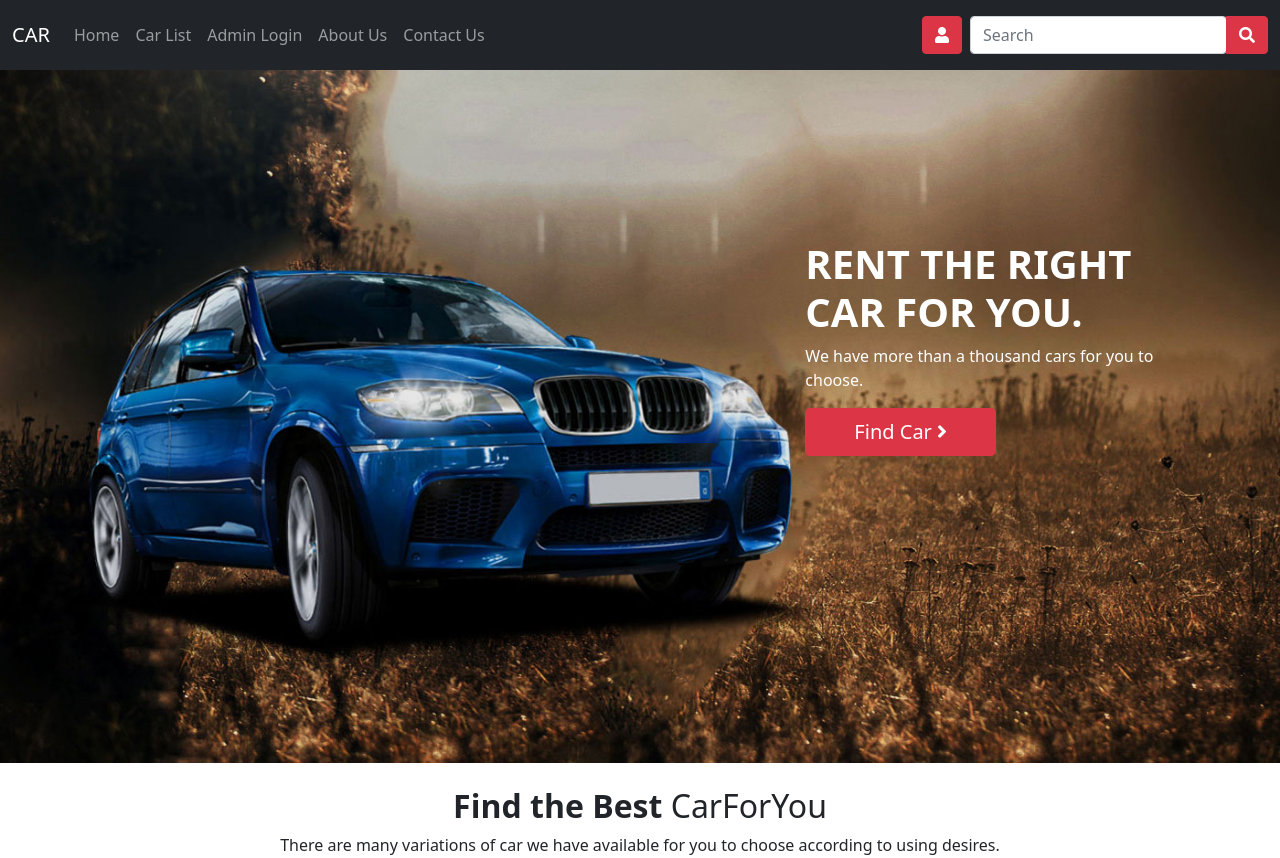
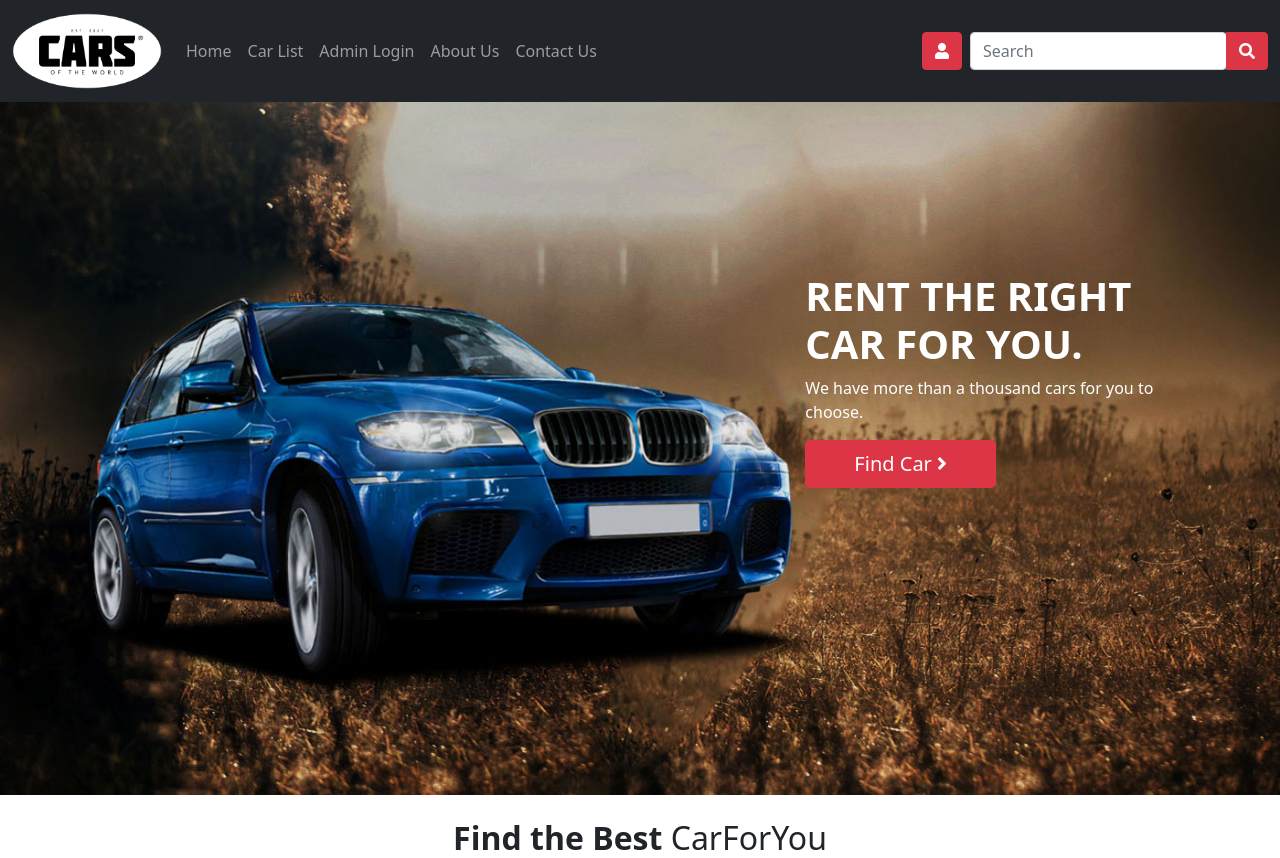
Before and after one commit to sajaadkhan7/Nerds_Cars_of_the_world, a PHP site: page /index.php in a window 1280 px wide. Shown: the top 858 px of the page. Run offline with PHP 8.4, Linux system fonts and the light colour scheme; data that the repository does not hold is empty.

Commit message:
nabar-logo-update

```diff
--- a/Nerds_CodeFiles/requires/header.php
+++ b/Nerds_CodeFiles/requires/header.php
@@ -30,7 +30,9 @@
 <body>
 <nav class="navbar navbar-expand-sm navbar-dark bg-dark">
   <div class="container-fluid">
-    <a class="navbar-brand" href="javascript:void(0)">CAR</a>
+    <a class="navbar-brand" href="javascript:void(0)">
+      <img src="assets/images/logo/cars_logo_white.png" style="width:150px;">
+    </a>
     <button class="navbar-toggler" type="button" data-bs-toggle="collapse" data-bs-target="#mynavbar">
       <span class="navbar-toggler-icon"></span>
     </button>
```
Also changed, not shown: Nerds_CodeFiles/assets/images/logo/Black.png (added), Nerds_CodeFiles/assets/images/logo/White.png (added), Nerds_CodeFiles/assets/images/logo/cars_logo_white.jpg (added), Nerds_CodeFiles/assets/images/logo/cars_logo_white.png (added), 4 other files.
